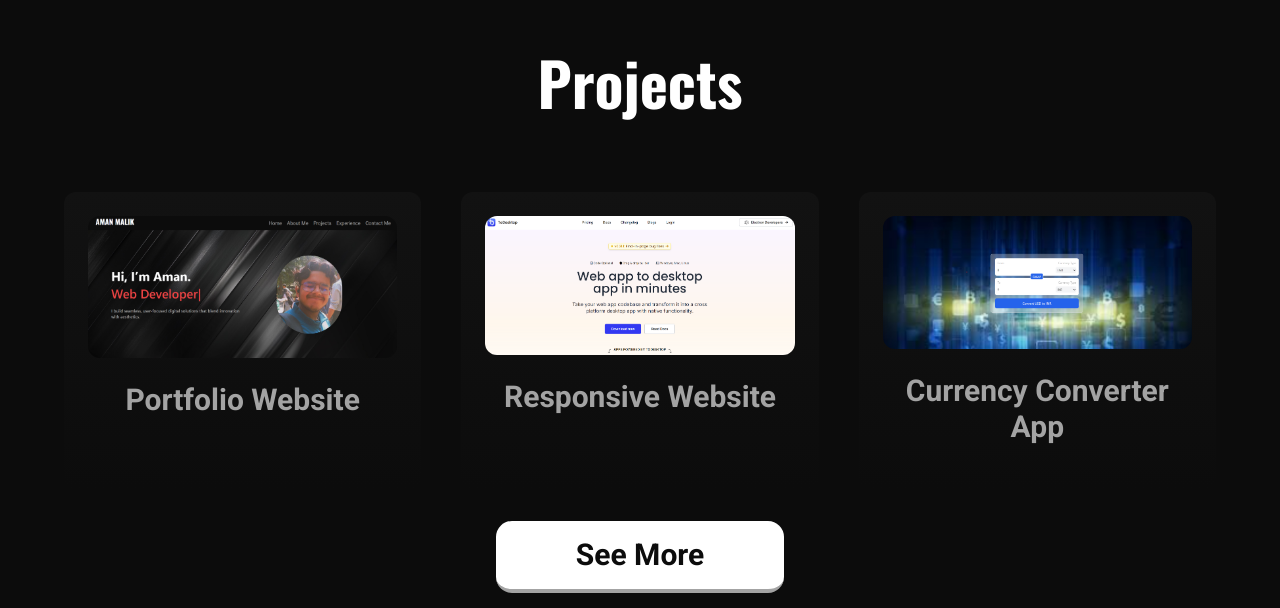
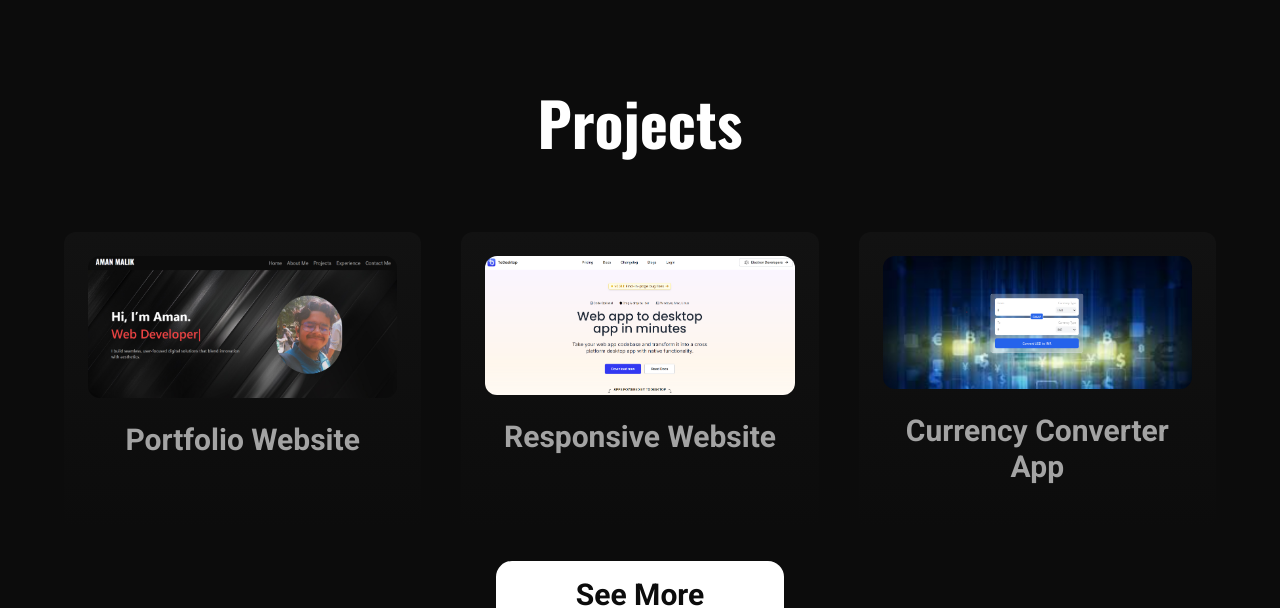
Before and after one commit to amanmalik1222223/protfolio-project, a React (Vite) app: page / in a window 1280 px wide. Shown: the part 1761-2369 px from the top of the page. Built offline with nearby package versions, Linux system fonts and the light colour scheme.

Commit message:
last commit before 2nd launch

```diff
--- a/index.html
+++ b/index.html
@@ -6,7 +6,7 @@
     <link href="https://fonts.googleapis.com/css2?family=Merriweather:wght@400;700&display=swap" rel="stylesheet">
     <link rel="stylesheet" href="https://fonts.googleapis.com/css2?family=Oswald:wght@400;700&family=Roboto:wght@400;700&family=Poppins:wght@400;700&display=swap">
     <meta name="viewport" content="width=device-width, initial-scale=1.0" />
-    <title>Vite + React</title>
+    <title>Aman</title>
   </head>
   <body class="bg-darkBlack">
     <div id="root"></div>
--- a/src/Components/Buttons/ProjectsButton.jsx
+++ b/src/Components/Buttons/ProjectsButton.jsx
@@ -2,11 +2,9 @@ import React, { Component } from 'react';
 
 class ProjectsButton extends Component {
     handleClick = () => {
-        const { link, onClick } = this.props;
+        const { link } = this.props;
         if (link) {
             window.location.href = link;
-        } else if (onClick) {
-            onClick();
         }
     };
 
--- a/src/Components/Projects/Project.jsx
+++ b/src/Components/Projects/Project.jsx
@@ -8,7 +8,7 @@ import ProjectsButton from '../Buttons/ProjectsButton';
 class Project extends Component {
     render() {
         return (
-            <div id='projects' className='h-auto w-full px-[5vw] pt-[15vh] pb-[20vh] bg-darkBlack'>
+            <div id='projects' className='h-auto w-full px-[5vw] py-[20vh] bg-darkBlack'>
                 {/* Heading */}
                 <div className='w-full text-center text-6xl text-white mb-20 font-oswald font-semibold'>
                     <h1 className=''>Projects</h1>
@@ -30,11 +30,12 @@ class Project extends Component {
                         heading="Currency Converter App"
                         url="https://currency-converter-zeta-lake.vercel.app/"
                     />
+
                 </div>
 
                 {/* Button */}
                 <div className='z-50 w-full text-center'>
-                    <ProjectsButton heading="See More" link="/projectmain" />
+                <ProjectsButton heading="See More" link="/projectmain" />
                 </div>
             </div>
         );
```
Also changed, not shown: src/App.jsx (+6 -4 lines).
